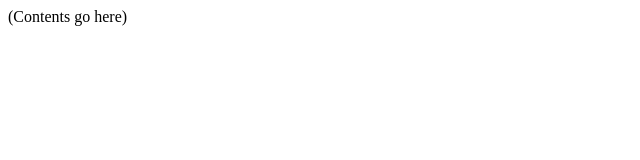
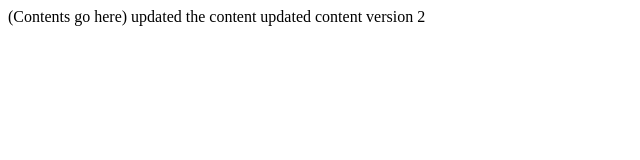
Before and after one commit to chipoj2/potionfy, a plain HTML site: page index.html in a window 1280 px wide. Shown: the whole page, without its empty margins (0-640 px from the left). Drawn offline with Linux system fonts and the light colour scheme.

Commit message:
Add landing message. #1

```diff
--- a/index.html
+++ b/index.html
@@ -8,6 +8,10 @@
 </head>
 <body>
 (Contents go here)
+	<p1>
+	updated the content
+	updated content version 2
+	</p1>
 
 </body>
 </html>
```
